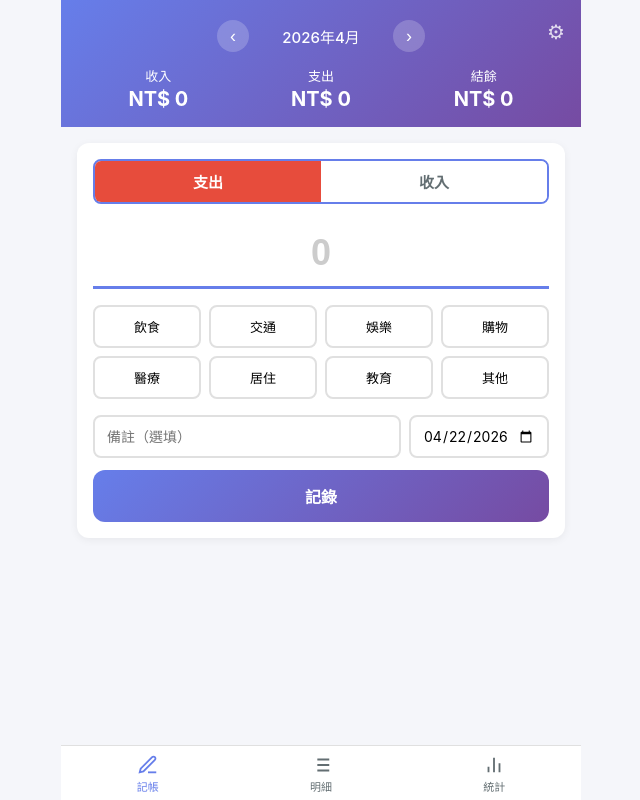
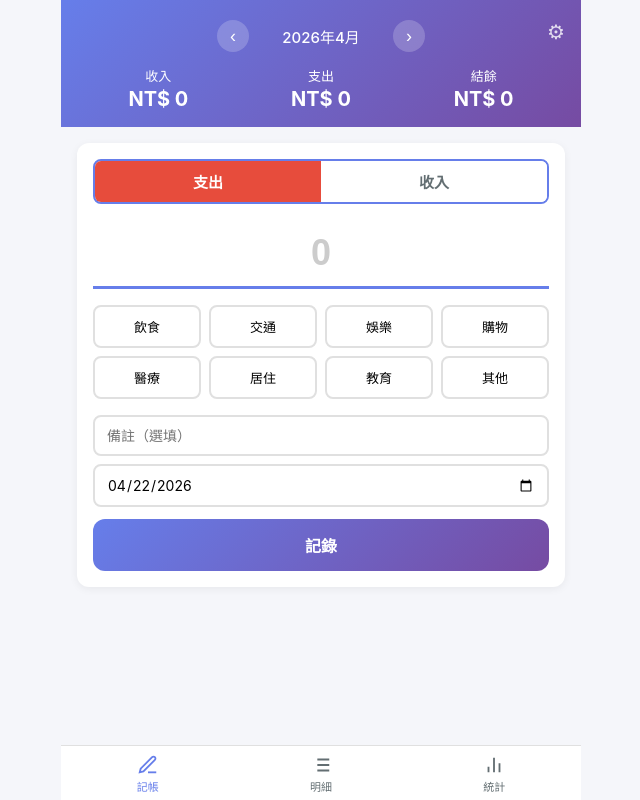
Before and after one commit to Amati-Lee/expense-tracker, a plain HTML site: page index.html in a window 1280 px wide. Shown: the whole page, without its empty margins (319-959 px from the left). Drawn offline with nearby package versions, Linux system fonts and the light colour scheme.

Commit message:
Fix: note and date inputs stack vertically, date full width

```diff
--- a/index.html
+++ b/index.html
@@ -34,10 +34,10 @@ body{font-family:"PingFang TC","Heiti TC","Noto Sans TC","Microsoft JhengHei",-a
 .cat-grid{display:grid;grid-template-columns:repeat(4,1fr);gap:8px;margin:16px 0}
 .cat-btn{padding:10px 4px;border:2px solid #e0e0e0;border-radius:8px;background:#fff;font-size:13px;cursor:pointer;text-align:center;transition:all .2s}
 .cat-btn.active{border-color:var(--primary);background:linear-gradient(135deg,var(--primary),var(--primary2));color:#fff}
-.note-row{display:flex;gap:8px;margin-bottom:12px}
+.note-row{display:flex;flex-direction:column;gap:8px;margin-bottom:12px}
 .note-input{flex:1;padding:10px 12px;border:2px solid #e0e0e0;border-radius:8px;font-size:14px;outline:none;font-family:inherit}
 .note-input:focus{border-color:var(--primary)}
-.date-input{padding:10px 12px;border:2px solid #e0e0e0;border-radius:8px;font-size:14px;outline:none;font-family:inherit;width:140px}
+.date-input{padding:10px 12px;border:2px solid #e0e0e0;border-radius:8px;font-size:14px;outline:none;font-family:inherit;width:100%}
 .date-input:focus{border-color:var(--primary)}
 .submit-btn{width:100%;padding:14px;border:none;border-radius:var(--radius);background:linear-gradient(135deg,var(--primary),var(--primary2));color:#fff;font-size:16px;font-weight:700;cursor:pointer;transition:transform .1s}
 .submit-btn:active{transform:scale(.97)}
```
